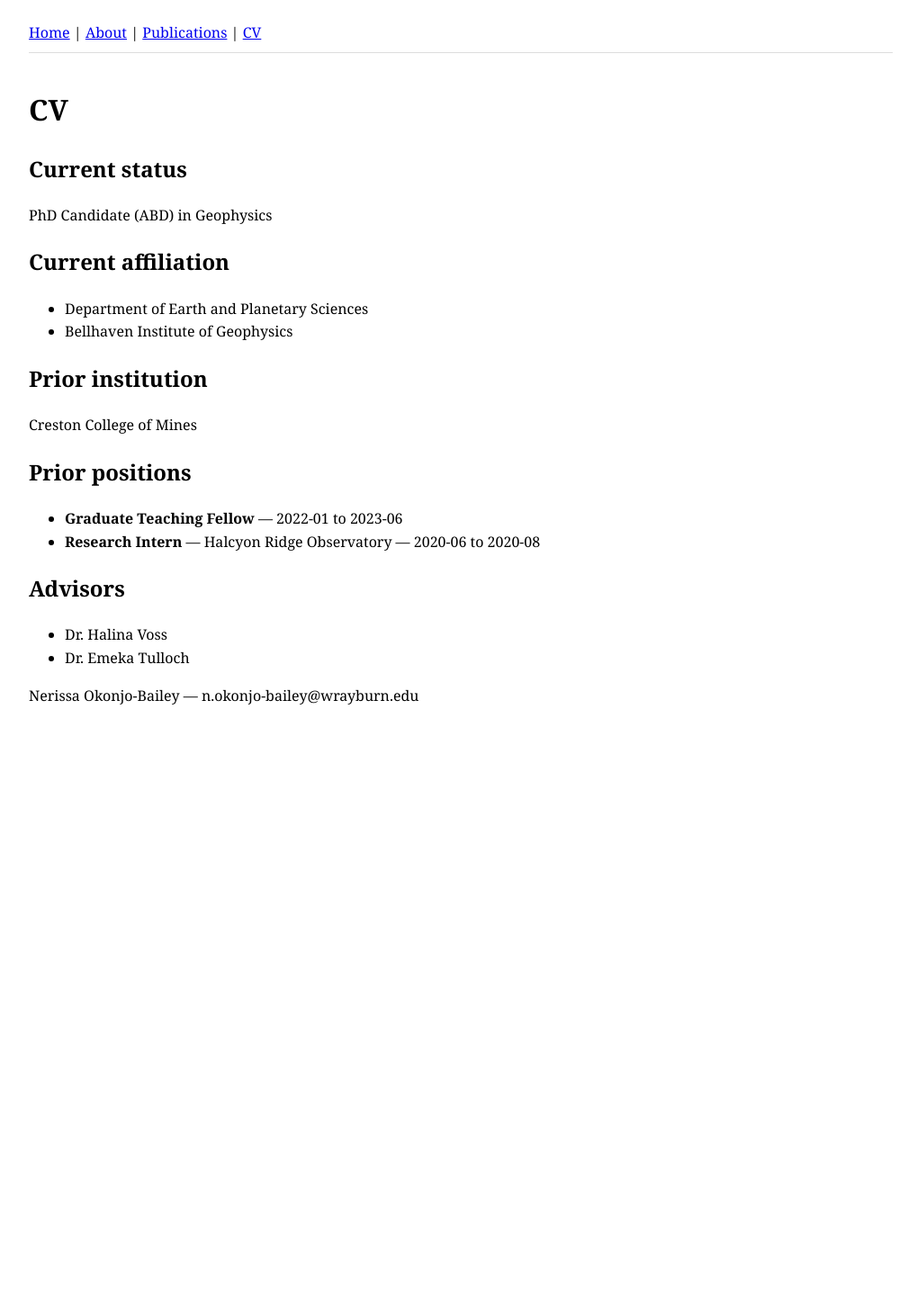
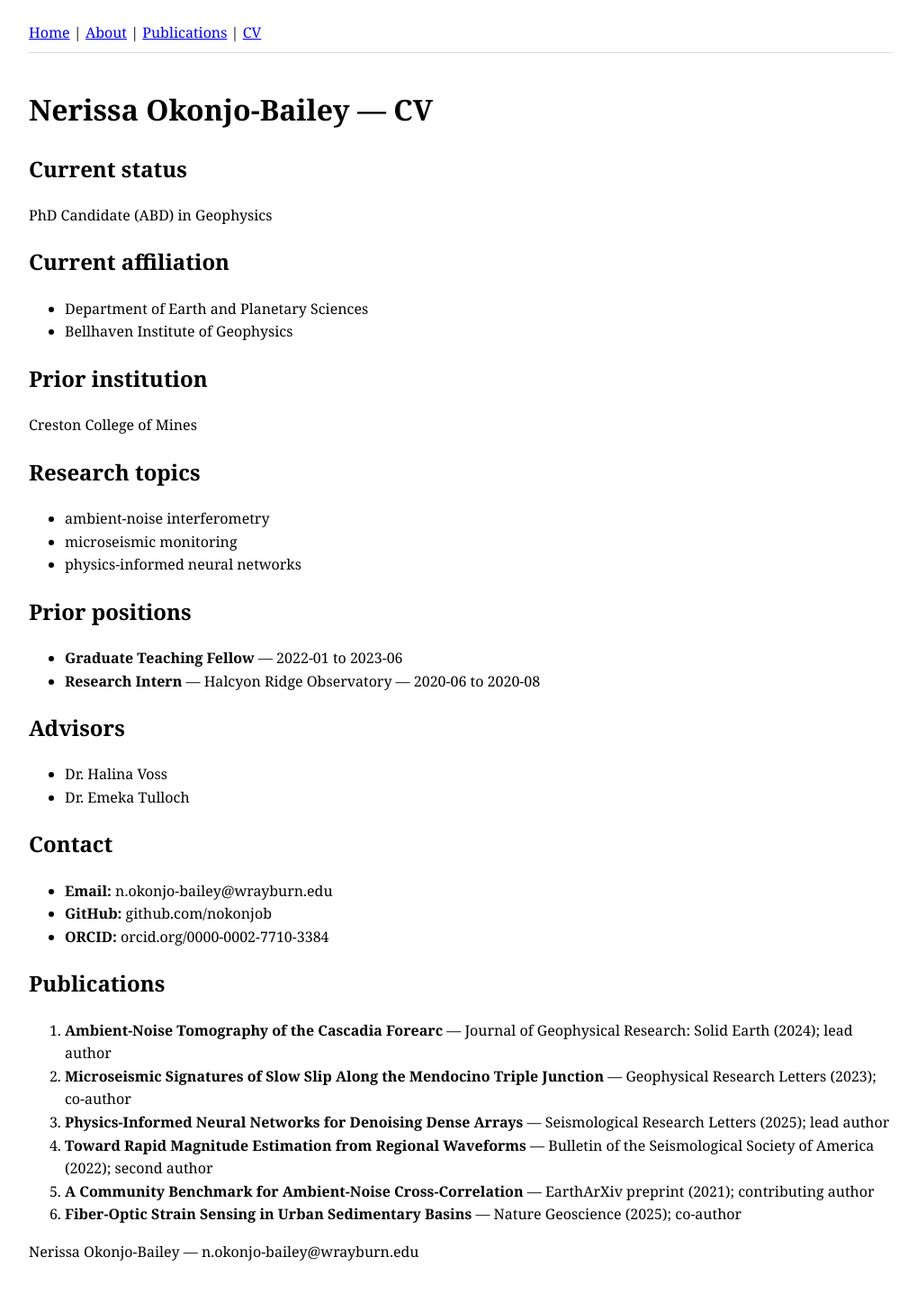
Before and after one commit to TKxb123/okonjo-geophys-profile-7a3d, a Jekyll site: the page built from _pages/cv.md, in a window 1280 px wide. Shown: the whole page at 90% size, without its empty margins (128-1147 px from the left). Built offline with Jekyll 4.4.1, drawn with Linux system fonts in a browser that asks for light colours; before the commit the page ends 900 px from its top, so only the background shows below that.

Commit message:
Publish final profile site for Dr. Nerissa Okonjo-Bailey

```diff
--- a/_config.yml
+++ b/_config.yml
@@ -13,6 +13,7 @@ author:
   email: "n.okonjo-bailey@wrayburn.edu"
   github: "github.com/nokonjob"
   github_handle: "nokonjob"
+  orcid: "orcid.org/0000-0002-7710-3384"
   location: "Bellhaven Institute of Geophysics"
 
 # Build settings
--- a/_pages/cv.md
+++ b/_pages/cv.md
@@ -4,7 +4,7 @@ title: "CV"
 permalink: /cv/
 ---
 
-# CV
+# Nerissa Okonjo-Bailey — CV
 
 ## Current status
 
@@ -19,6 +19,12 @@ PhD Candidate (ABD) in Geophysics
 
 Creston College of Mines
 
+## Research topics
+
+- ambient-noise interferometry
+- microseismic monitoring
+- physics-informed neural networks
+
 ## Prior positions
 
 - **Graduate Teaching Fellow** — 2022-01 to 2023-06
@@ -28,3 +34,18 @@ Creston College of Mines
 
 - Dr. Halina Voss
 - Dr. Emeka Tulloch
+
+## Contact
+
+- **Email:** n.okonjo-bailey@wrayburn.edu
+- **GitHub:** github.com/nokonjob
+- **ORCID:** orcid.org/0000-0002-7710-3384
+
+## Publications
+
+1. **Ambient-Noise Tomography of the Cascadia Forearc** — Journal of Geophysical Research: Solid Earth (2024); lead author
+2. **Microseismic Signatures of Slow Slip Along the Mendocino Triple Junction** — Geophysical Research Letters (2023); co-author
+3. **Physics-Informed Neural Networks for Denoising Dense Arrays** — Seismological Research Letters (2025); lead author
+4. **Toward Rapid Magnitude Estimation from Regional Waveforms** — Bulletin of the Seismological Society of America (2022); second author
+5. **A Community Benchmark for Ambient-Noise Cross-Correlation** — EarthArXiv preprint (2021); contributing author
+6. **Fiber-Optic Strain Sensing in Urban Sedimentary Basins** — Nature Geoscience (2025); co-author
```
Also changed, not shown: _pages/about.md (+17 -0 lines).
